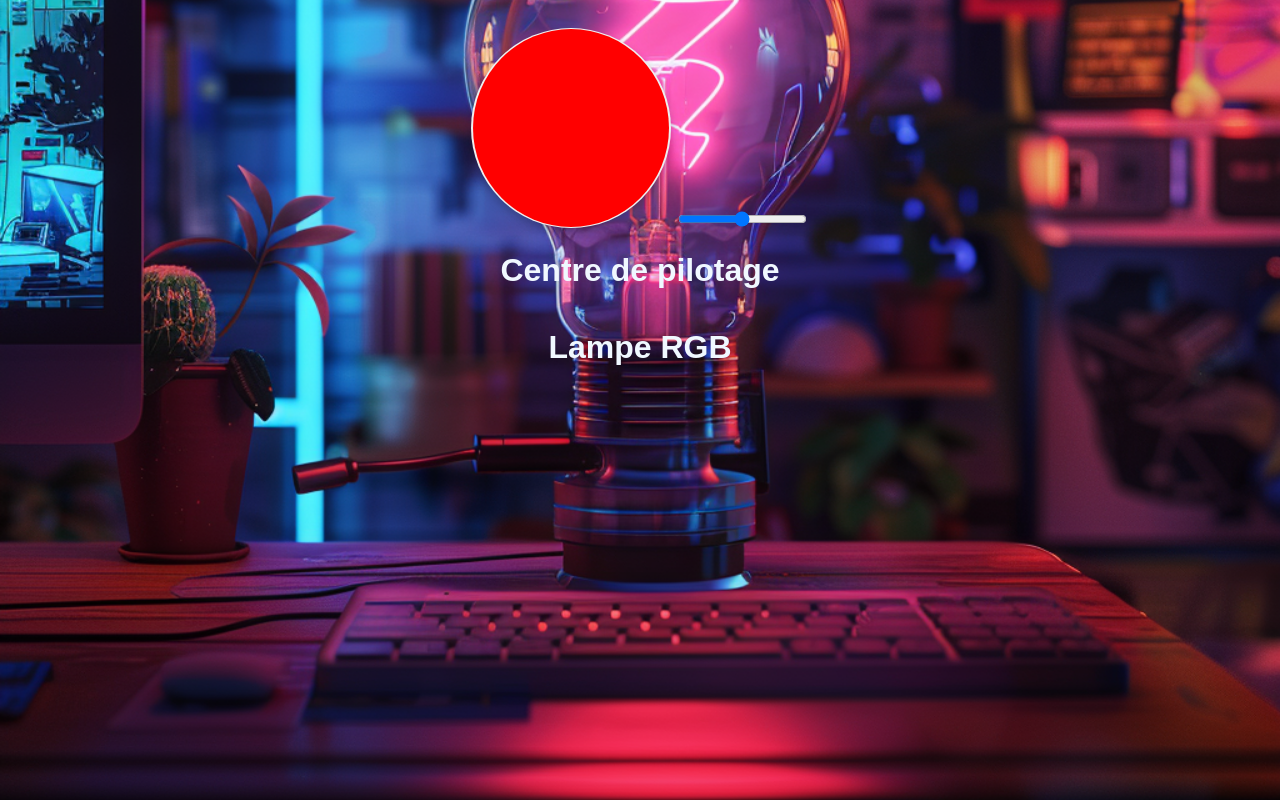
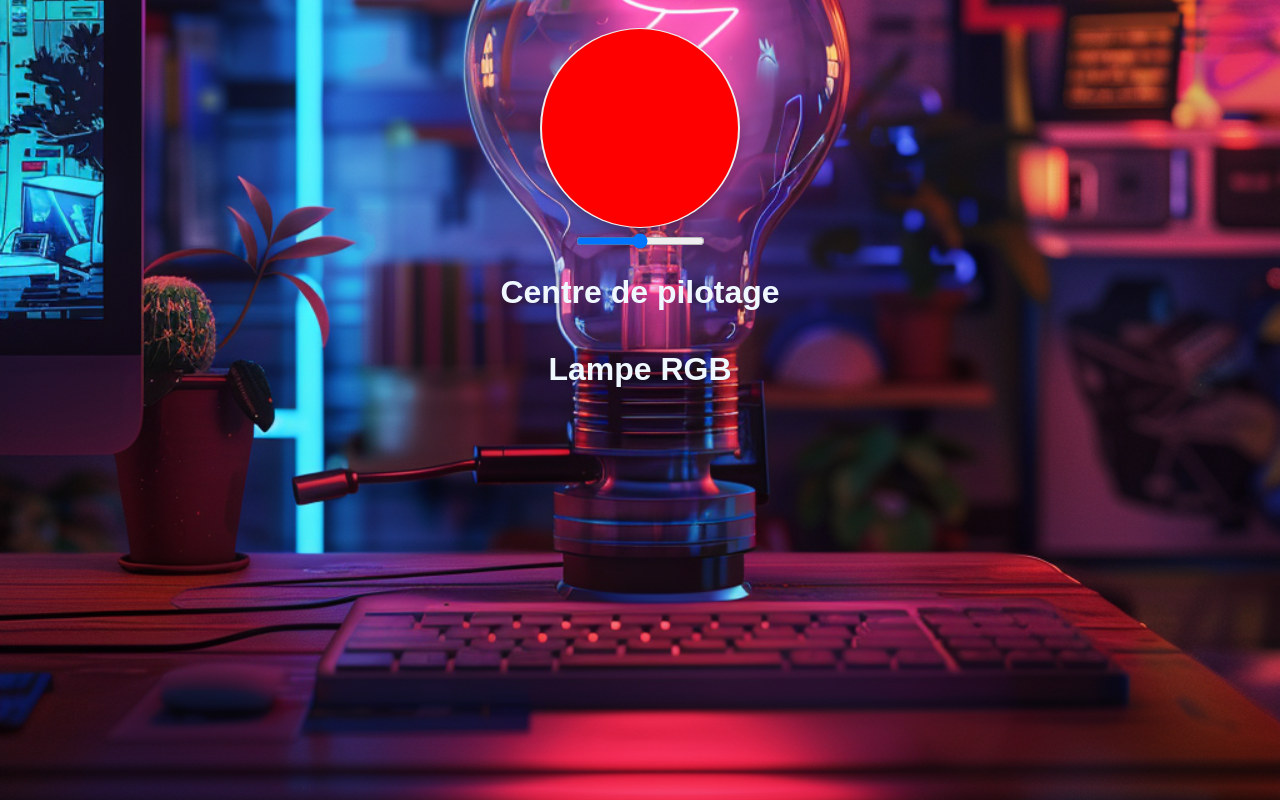
Before and after one commit to lateteetlesmains/CubeMinecraft, a plain HTML site: page index.html in a window 1280 px wide. Drawn offline with Linux system fonts and the light colour scheme.

Commit message:
Add files via upload

```diff
--- a/index.html
+++ b/index.html
@@ -12,10 +12,11 @@
     <div class="color-picker-container">
         <div class="color-picker">
             <input type="color" id="colorPicker" value="#ff0000" oninput="sendColor()">
-            <input type="range" id="brightness" min="0" max="100" oninput="adjustBrightness()" />
+
         </div>
 
     </div>
+    <input type="range" id="brightness" min="0" max="100" oninput="sendColor()" />
     <h1>Centre de pilotage </h1>
     <h1>Lampe RGB </h1>
     <script src="script.js"></script>
```
